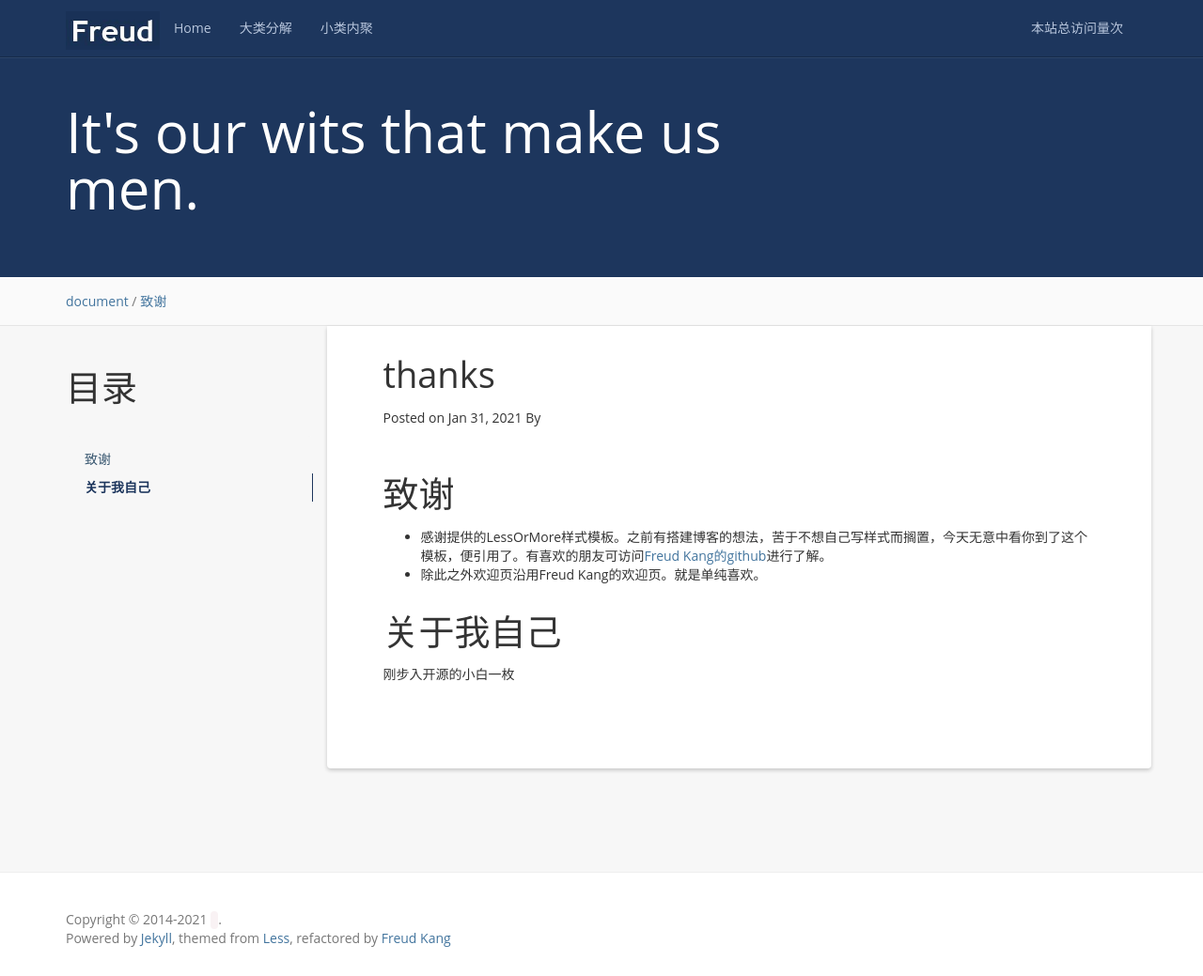
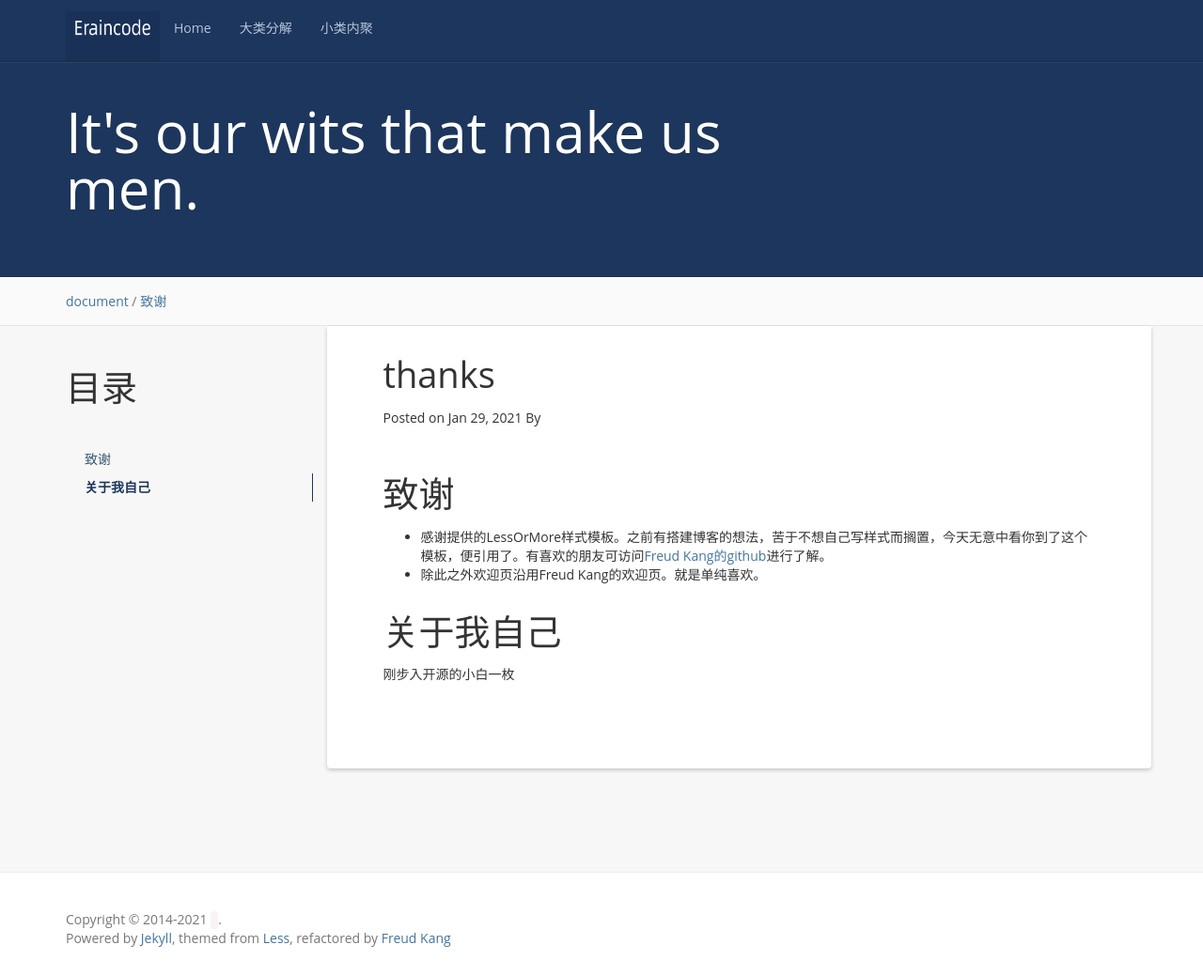
Before and after one commit to raindrops-idot/eraincode, a Jekyll site: the page built from _posts/2021-01-29-thanks.md, in a window 1280 px wide and 1039 px high. Shown: the whole window at 94% size. Built offline with Jekyll 4.4.1, drawn with Linux system fonts in a browser that asks for light colours; nearby versions of some CDN libraries; a script that is not in the unit is left out; comment, search, counter and statistics services are not loaded; part of the change alters nothing that is shown.

Commit message:
修改样式

```diff
--- a/_config.yml
+++ b/_config.yml
@@ -5,7 +5,11 @@ author:
 url:
 resume_site: # http://www.hifreud.com/Resume.io/
 github: # https://github.com/luoyan35714/
+# github使用
 baseurl: "/eraincode"
+# 本地
+# baseurl: ""
+
 description: 勇士都是孤独的,你能忍受吗？
 meta_description: 小雨点;来自上天，归落凡尘
 motto: It's our wits that make us men.
@@ -15,12 +19,12 @@ banner: 勇士都是孤独的,你能忍受吗？
 permalink: /:year/:month/:day/:title/
 paginate: 10
 
-exclude: ['README.md', 'Gemfile.lock', 'Gemfile', 'Rakefile']
+exclude: ['README.md', 'Gemfile.lock', 'Gemfile', 'Rakefile', '.jekyll-cache']
 
 github_username: luoyan35714
 
 # Build settings
 markdown: kramdown
 
-baidu_analysis: # 94be4b0f9fc5d94cc0d0415ea6761ae9
-future: true
+# baidu_analysis: # 94be4b0f9fc5d94cc0d0415ea6761ae9
+revolvermaps: 56zf3prlddd
--- a/_includes/header.html
+++ b/_includes/header.html
@@ -24,7 +24,7 @@
       </ul>
       <ul class="nav navbar-nav navbar-right">
         <li>
-            <a><span id="busuanzi_container_site_pv">本站总访问量<span id="busuanzi_value_site_pv"></span>次</span></a>
+            <!-- <a><span id="busuanzi_container_site_pv">本站总访问量<span id="busuanzi_value_site_pv"></span>次</span></a> -->
         </li>
         <!-- <li class="dropdown">
           <a href="#" class="dropdown-toggle" data-toggle="dropdown">关于<b class="caret"></b></a>
--- a/_posts/2021-01-29-thanks.md
+++ b/_posts/2021-01-29-thanks.md
@@ -1,7 +1,7 @@
 ---
 layout: post
 title:  thanks
-date:   2021-01-29 12.58:00 +0800
+date: 2021-01-29 12:58:00 +0800
 categories: document
 tag: 致谢
 ---
```
Also changed, not shown: styles/images/abandon-comments/yungentie-abandon.png (deleted), styles/images/freud.jpg (deleted), styles/images/logo.jpg, styles/images/logo1.jpg (added), styles/images/yungentie/01.png (deleted), styles/images/yungentie/02.png (deleted), styles/images/yungentie/03.png (deleted), styles/images/yungentie/04.png (deleted), styles/images/yungentie/05.png (deleted), 1 other file.
